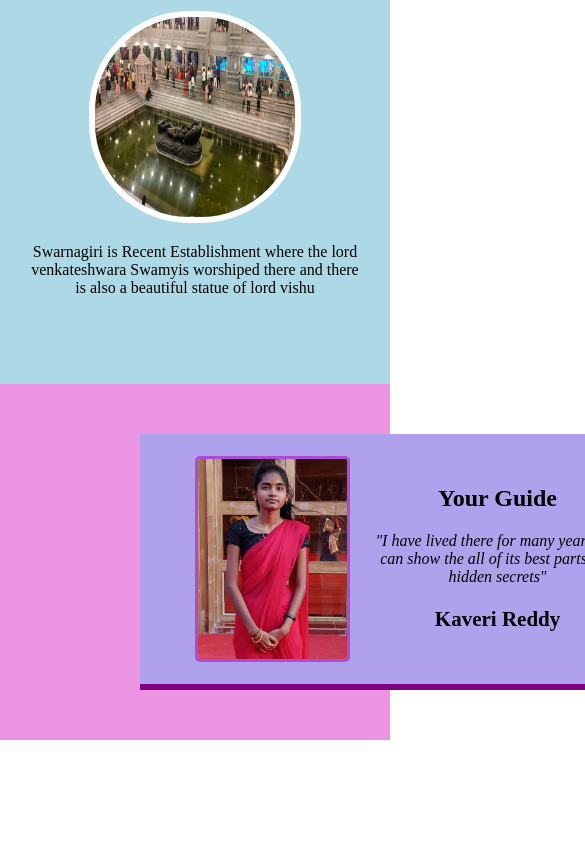
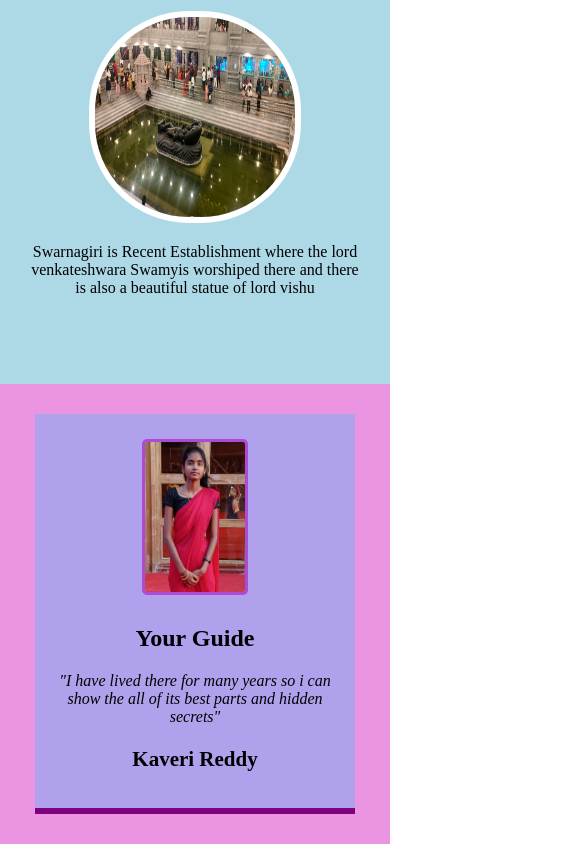
Before and after one commit to chintapallykaverireddy/Tourist-place, a plain HTML site: page index.html in a window 390 px wide. Shown: the part 1171-2015 px from the top of the page, 585 px wide, since content can reach past the window. Before the commit the page ends 1911 px from the top, so only its background shows below. Drawn offline with Linux system fonts and the light colour scheme.

Commit message:
version 2

```diff
--- a/style.css
+++ b/style.css
@@ -84,4 +84,24 @@ body{
 .container2{
     padding: 50px 140px;
     background-color: rgb(235, 149, 226);
+    width: 100%;
+    margin: 0 auto;
+    box-sizing: border-box;
+    height: auto;
 }
+@media (max-width: 768px) {
+    .container2 {
+        padding: 30px 20px;
+        height: auto;
+    }
+    .guide-div {
+        flex-direction: column;
+        padding: 15px 20px;
+        width: 80%;
+    }
+    #guide-img {
+        height: 150px;
+        width: 100px;
+        margin: 10px 0;
+    }
+}
```
